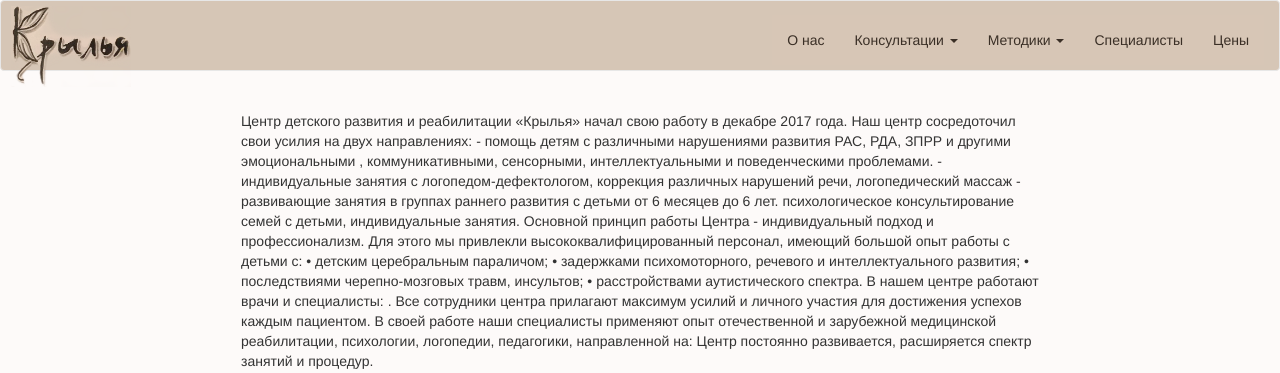
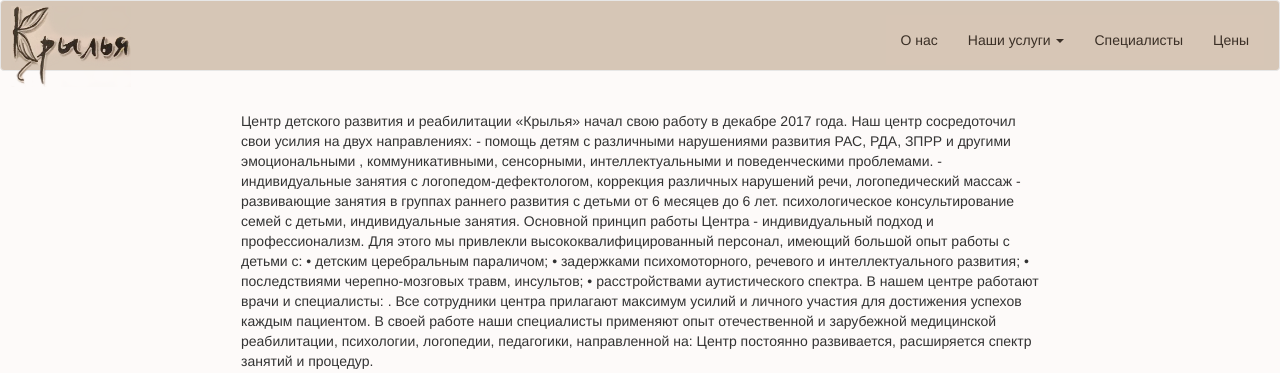
Before and after one commit to Antttooon/RCC, a Django app: page / in a window 1280 px wide. Shown: the top 373 px of the page. Run offline with Django 3.2, Linux system fonts and the light colour scheme; data comes from the database, SQL or seed files in the repository; some libraries are stand-ins or nearby versions.

Commit message:
Убрал консультации

```diff
--- a/raduga/methodics/models.py
+++ b/raduga/methodics/models.py
@@ -20,5 +20,5 @@ class Methodics(models.Model):
         return reverse('methodics/'+ str(self.pk))
 
     class Meta:
-        verbose_name = u'Методика'
-        verbose_name_plural = u'Методики'
+        verbose_name = u'Наши услуги'
+        verbose_name_plural = u'Наши услуги'
--- a/raduga/price/admin.py
+++ b/raduga/price/admin.py
@@ -4,8 +4,8 @@ from .models import ServicePrice
 
 class ServicePriceAdmin(admin.ModelAdmin):
     search_fields = ['name',]
-    list_display = ['pk','number','name','price','active','consult']
-    list_editable = ['number','price','active','consult']
+    list_display = ['pk','name','price','active','consult']
+    list_editable = ['price','active','consult']
     list_display_links = ['pk','name']
 
 
--- a/raduga/price/models.py
+++ b/raduga/price/models.py
@@ -4,7 +4,7 @@ from specialist.models import Specialist
 # Create your models here.
 
 class ServicePrice(models.Model):
-    number = models.PositiveIntegerField(verbose_name='Порядковый номер (уникален)',unique=True, blank=True)
+    # number = models.PositiveIntegerField(verbose_name='Порядковый номер (уникален)',unique=True, blank=True)
     name = models.CharField(max_length=70, verbose_name='Название услуги', blank=True, null=True)
     specialist = models.ForeignKey(Specialist, verbose_name='Специалист', blank=True, null=True)
     desc = models.TextField(verbose_name='Описание', blank=True, null=True)
--- a/raduga/price/views.py
+++ b/raduga/price/views.py
@@ -6,3 +6,4 @@ from price.models import ServicePrice
 class Price(ListView):
     model = ServicePrice
     template_name = 'price/price.html'
+    queryset = ServicePrice.objects.filter(active=True)
--- a/raduga/templates/base.html
+++ b/raduga/templates/base.html
@@ -74,22 +74,22 @@
             <ul class="nav navbar-nav navbar-right">
               <li><a href="{% url 'main' %} ">О нас</a></li>
 
-              <li class="dropdown">
-                <a href="#" class="dropdown-toggle" data-toggle="dropdown" role="button" aria-haspopup="true" aria-expanded="false">Консультации <span class="caret"></span></a>
-                <ul class="dropdown-menu">
-                  {% for cons in consultation_list %}
+              <!--<li class="dropdown">-->
+                <!--<a href="#" class="dropdown-toggle" data-toggle="dropdown" role="button" aria-haspopup="true" aria-expanded="false">Консультации <span class="caret"></span></a>-->
+                <!--<ul class="dropdown-menu">-->
+                  <!--{% for cons in consultation_list %}-->
 
-                    <li><a href="{% url 'consultation' cons.id %}">{{cons.name}} {% if cons.desc_short %} - {{cons.desc_short}} {% endif %}</a></li>
-                  <!--<li><a href="{% url 'consultation' 2 %}">Консультации логопеда-дефектолога</a></li>-->
-                  {% endfor %}
+                    <!--<li><a href="{% url 'consultation' cons.id %}">{{cons.name}} {% if cons.desc_short %} - {{cons.desc_short}} {% endif %}</a></li>-->
+                  <!--&lt;!&ndash;<li><a href="{% url 'consultation' 2 %}">Консультации логопеда-дефектолога</a></li>&ndash;&gt;-->
+                  <!--{% endfor %}-->
 
-                  <li role="separator" class="divider"></li>
-                  <!--<li><a href="#">Separated link</a></li>-->
-                </ul>
-              </li>
+                  <!--<li role="separator" class="divider"></li>-->
+                  <!--&lt;!&ndash;<li><a href="#">Separated link</a></li>&ndash;&gt;-->
+                <!--</ul>-->
+              <!--</li>-->
 
               <li class="dropdown">
-                <a href="#" class="dropdown-toggle" data-toggle="dropdown" role="button" aria-haspopup="true" aria-expanded="false">Методики <span class="caret"></span></a>
+                <a href="#" class="dropdown-toggle" data-toggle="dropdown" role="button" aria-haspopup="true" aria-expanded="false">Наши услуги <span class="caret"></span></a>
                 <ul class="dropdown-menu">
                    {% for methodic in methodic_list %}
 
--- a/raduga/templates/index.html
+++ b/raduga/templates/index.html
@@ -23,9 +23,12 @@
   <div class="carousel-inner" role="listbox">
     {% for news in news_list %}
     <div class="item active">
+        {% if news.img %}
+      <img src="{{news.img.url}}"  alt="{{news.header}}">
+       {% else %}
+        <img src="{% static 'img/no_news_img.png' %}" alt="">
 
-      <img src="{{news.img.url}}"  alt="{{news.header}}">
-
+        {% endif %}
 
       <div class="carousel-caption">
         <div class="news_text">
--- a/raduga/templates/price/price.html
+++ b/raduga/templates/price/price.html
@@ -19,7 +19,7 @@
 
 
         <tr>
-            <td>{{item.number}}</td>
+            <td>{{forloop.counter}}</td>
             <td>{{item.name}}</td>
             <td>{{item.price}}</td>
 
```
Also changed, not shown: raduga/static/img/no-photo.png (added), raduga/static/img/no_news_img.png (added).
